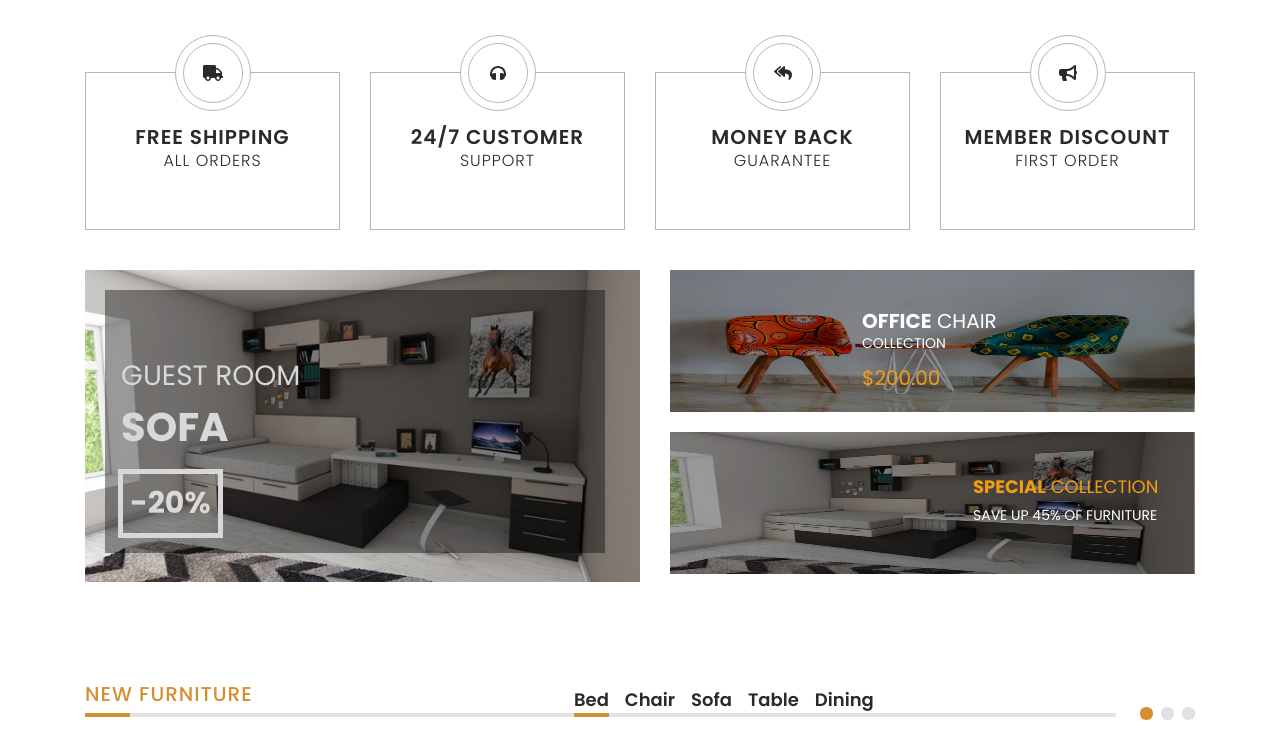
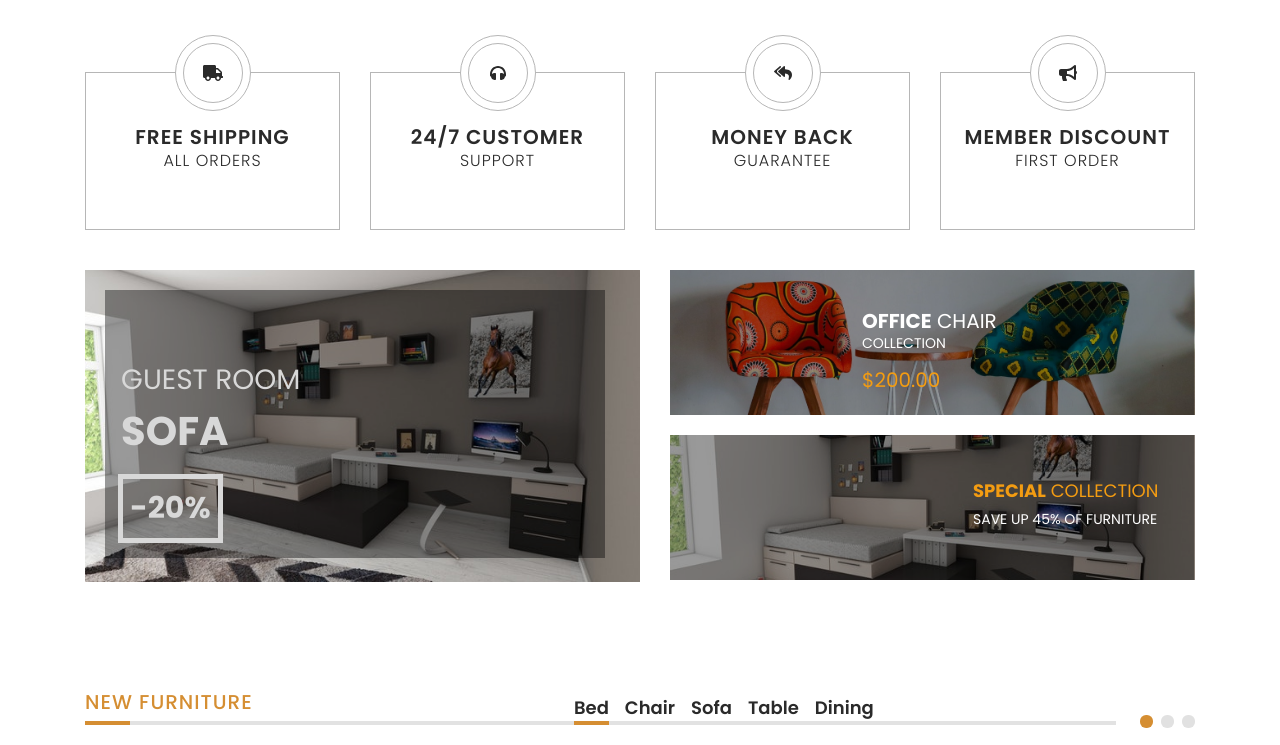
Before and after one commit to kamilwilk95/wdp-2206-02, a React (Create React App) app: page / in a window 1280 px wide. Shown: the part 333-1078 px from the top of the page. Built offline with nearby package versions, Linux system fonts and the light colour scheme.

Commit message:
Add object-fit to SaleBox scss

```diff
--- a/src/components/features/SaleBox/SaleBox.module.scss
+++ b/src/components/features/SaleBox/SaleBox.module.scss
@@ -55,13 +55,14 @@
     display: flex;
     flex-direction: column;
     width: 50%;
-    height: 405px;
+    height: 413px;
     padding-left: 30px;
 
     img {
       width: 100%;
       height: 100%;
       padding-bottom: 20px;
+      object-fit: cover;
     }
 
     .overlay_top {
```
